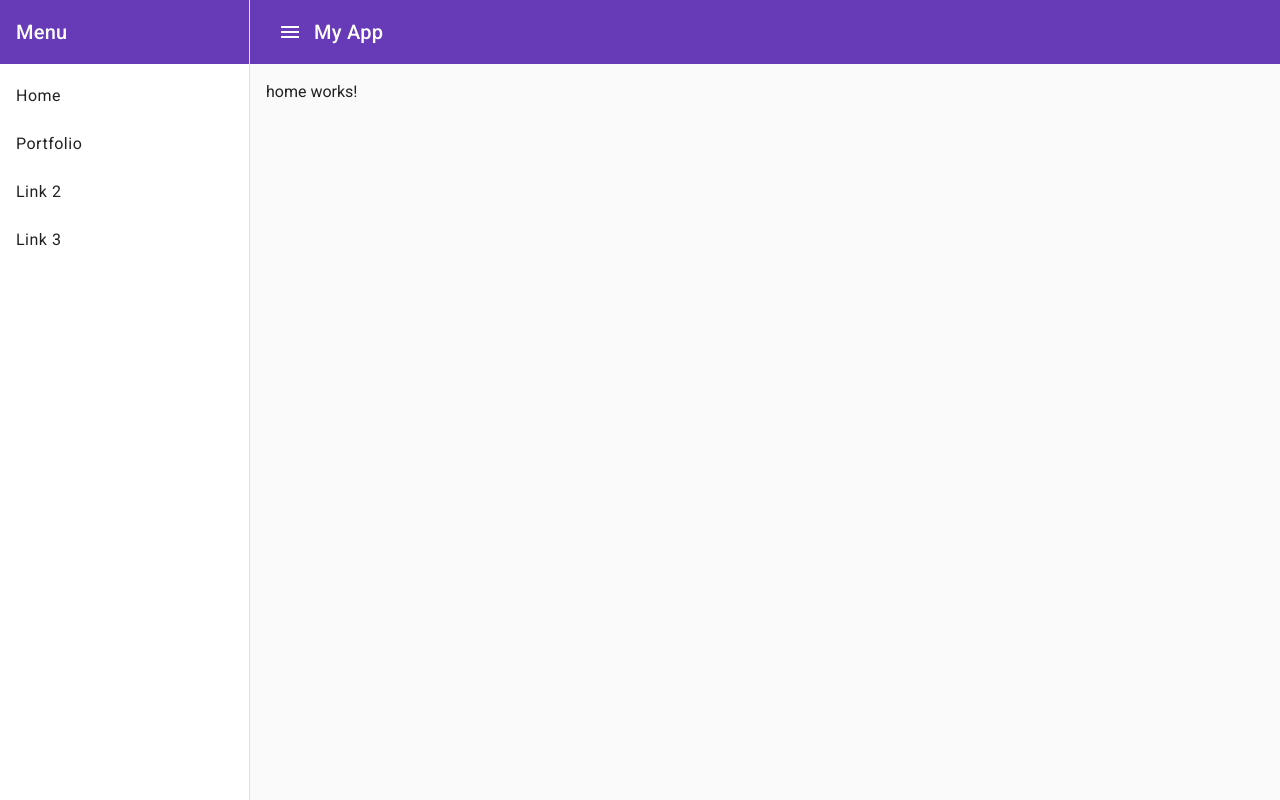
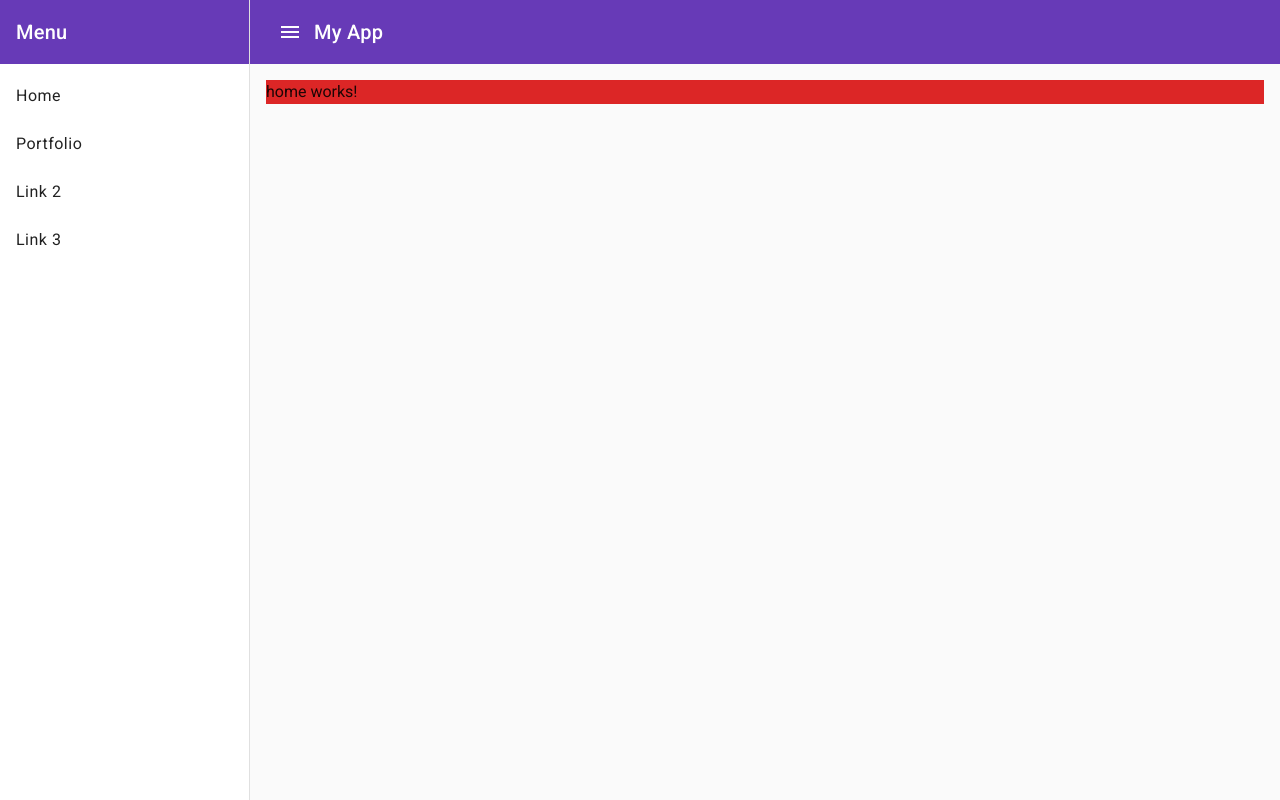
Before and after one commit to mastakimm/my-interface, an Angular app: page /home in a window 1280 px wide. Built offline with nearby package versions, Linux system fonts and the light colour scheme.

Commit message:
webhook test

```diff
--- a/src/app/home/home.component.html
+++ b/src/app/home/home.component.html
@@ -1 +1 @@
-<p>home works!</p>
+<p class="bg-red-600">home works!</p>
--- a/src/app/portfolio/project-menu/project-menu.component.html
+++ b/src/app/portfolio/project-menu/project-menu.component.html
@@ -1,6 +1,6 @@
 <h2 class="text-2xl font-bold mb-4">Portfolio Projects</h2>
 
-<div class="mb-4 bg-red-600">
+<div class="mb-4">
   <button mat-raised-button color="primary" routerLink="/add-project" class="bg-blue-500 text-white py-2 px-4 rounded hover:bg-blue-600">
     Add New Project
   </button>
```
